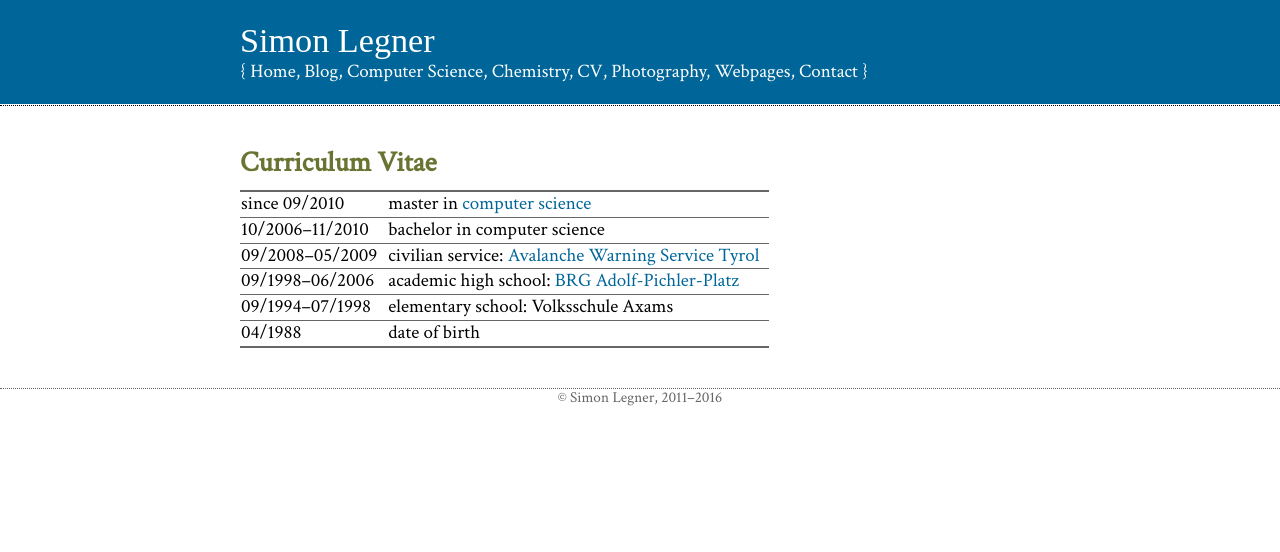
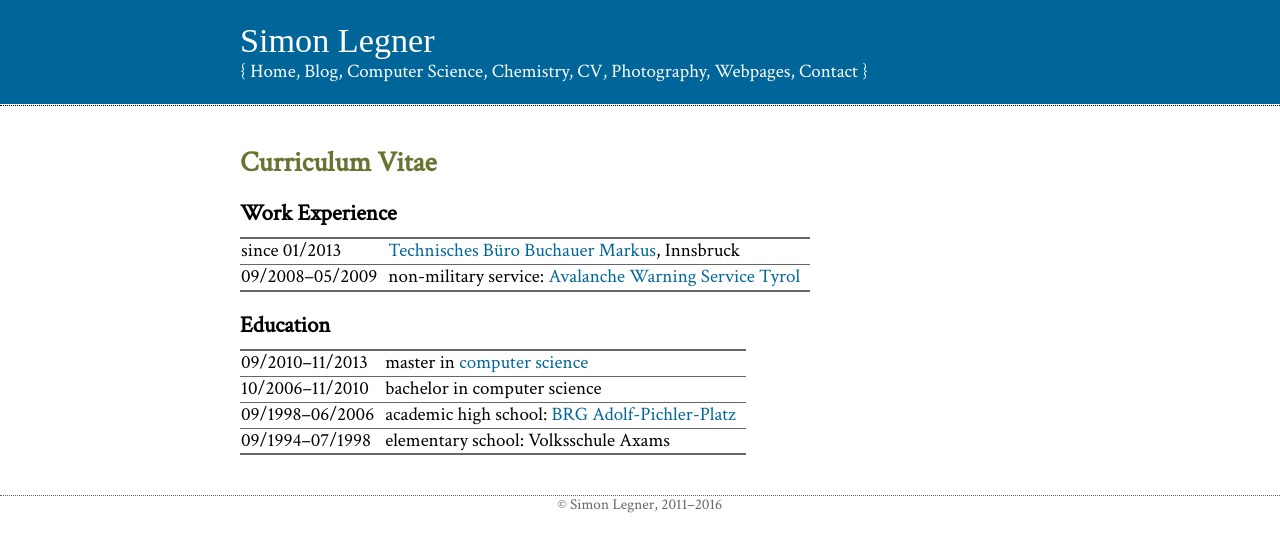
Before and after one commit to simon04/simon04.net, a Jekyll site: the page built from CV.md, in a window 1280 px wide. Shown: the top 552 px of the page. Built offline with Jekyll 4.4.1, drawn with Linux system fonts in a browser that asks for light colours; some web fonts are replaced.

Commit message:
Update CV

```diff
--- a/CV.md
+++ b/CV.md
@@ -3,9 +3,17 @@ layout: page
 title: Curriculum Vitae
 permalink: CV/
 ---
-|since 09/2010|master in [computer science](ComputerScience)|
+
+Work Experience
+---------------
+
+|since 01/2013|[Technisches Büro Buchauer Markus](https://www.tbbm.at/), Innsbruck|
+|09/2008–05/2009|non-military service: [Avalanche Warning Service Tyrol](http://lawine.tirol.gv.at/en/)|
+
+Education
+---------
+
+|09/2010–11/2013|master in [computer science](ComputerScience)|
 |10/2006–11/2010|bachelor in computer science|
-|09/2008–05/2009|civilian service: [Avalanche Warning Service Tyrol](http://lawine.tirol.gv.at/en/)|
 |09/1998–06/2006|academic high school: [BRG Adolf-Pichler-Platz](http://www.brg-app.tsn.at/)|
 |09/1994–07/1998|elementary school: Volksschule Axams|
-|04/1988|date of birth|
```
